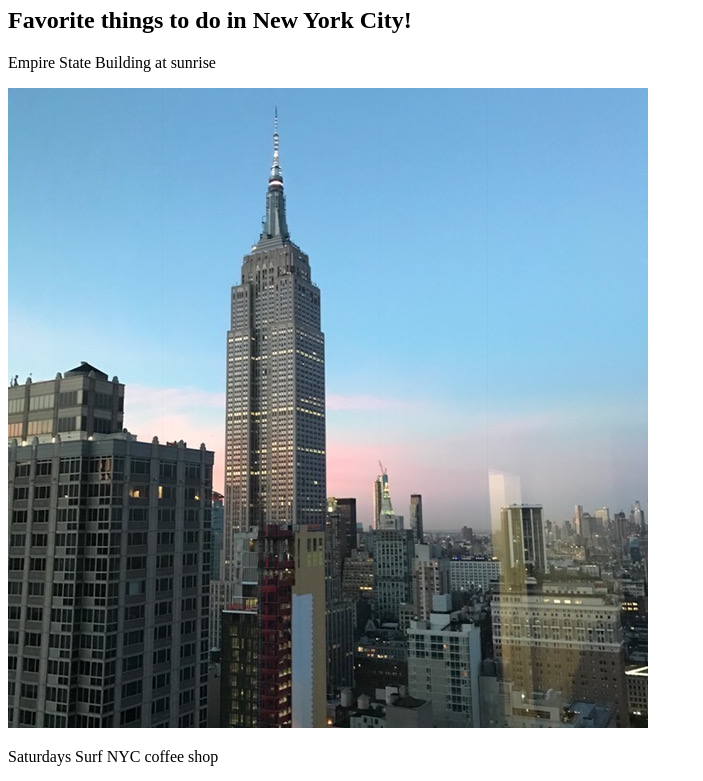
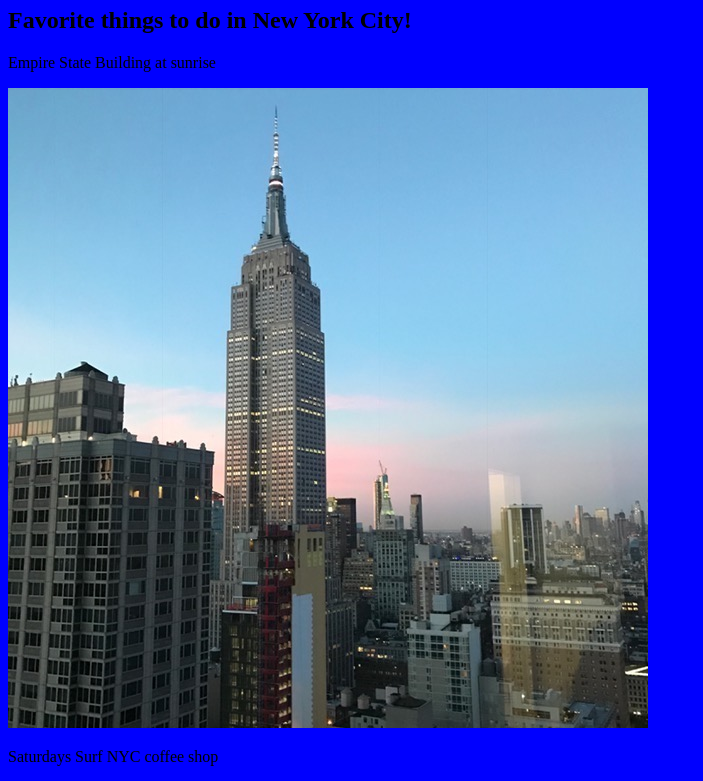
Before and after one commit to mmarcod45/mmarcod45.github.io, a plain HTML site: page index.html in a window 1280 px wide. Shown: the part 73-854 px from the top of the page, without its empty margins (0-703 px from the left). Drawn offline with Linux system fonts and the light colour scheme.

Commit message:
Link style sheet to HTML and add blue background to all pages

```diff
--- a/index.html
+++ b/index.html
@@ -2,6 +2,7 @@
 <html>
 <head>
 	<title>Personal Website</title>
+	<link rel="stylesheet" type="text/css" href="style.css">
 </head>
 <body>
 	<h1>Welcome to this city guide</h1>
--- /dev/null
+++ b/style.css
@@ -0,0 +1,3 @@
+body {
+	background-color: blue;
+}
```
Also changed, not shown: submit-message.html (+1 -0 lines).
